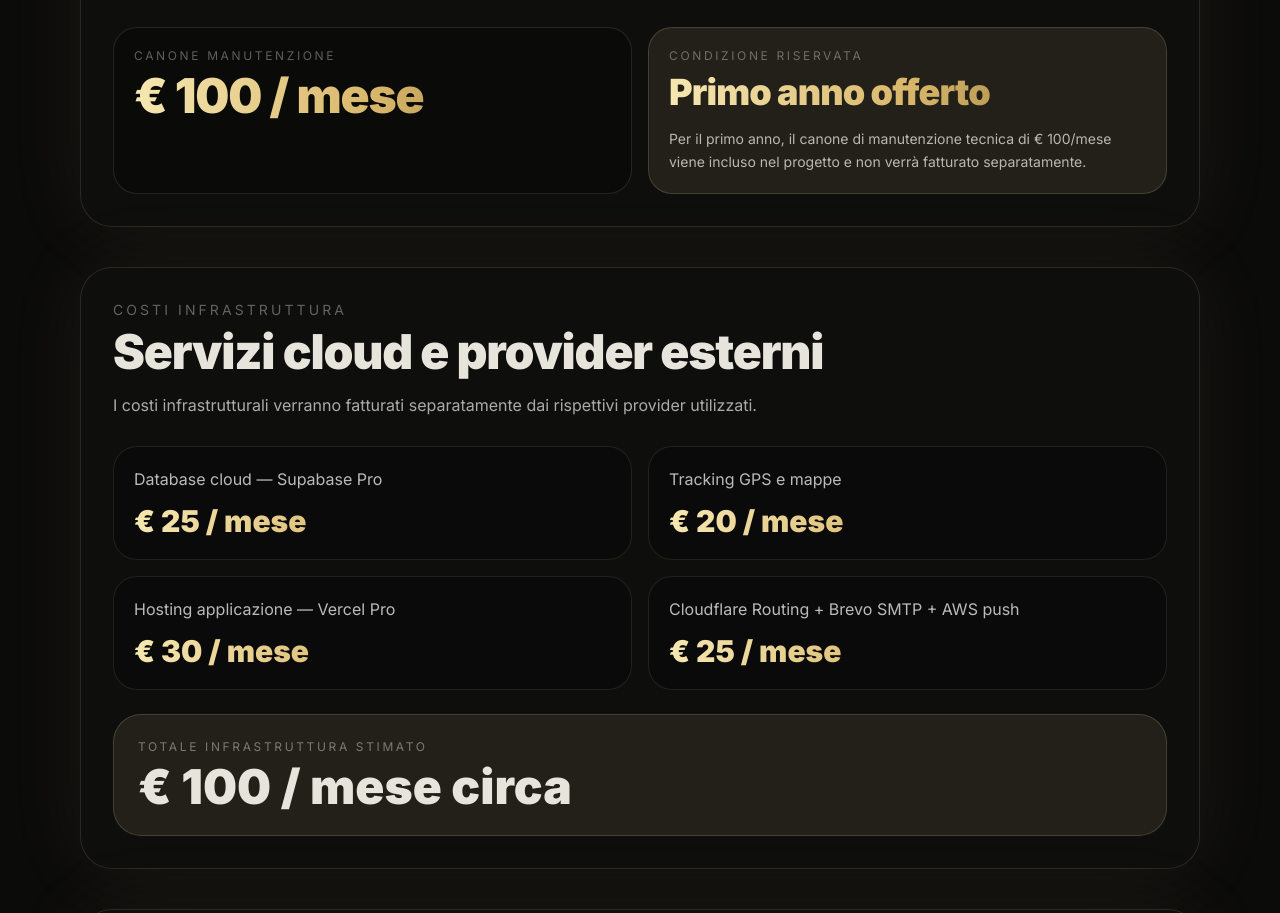
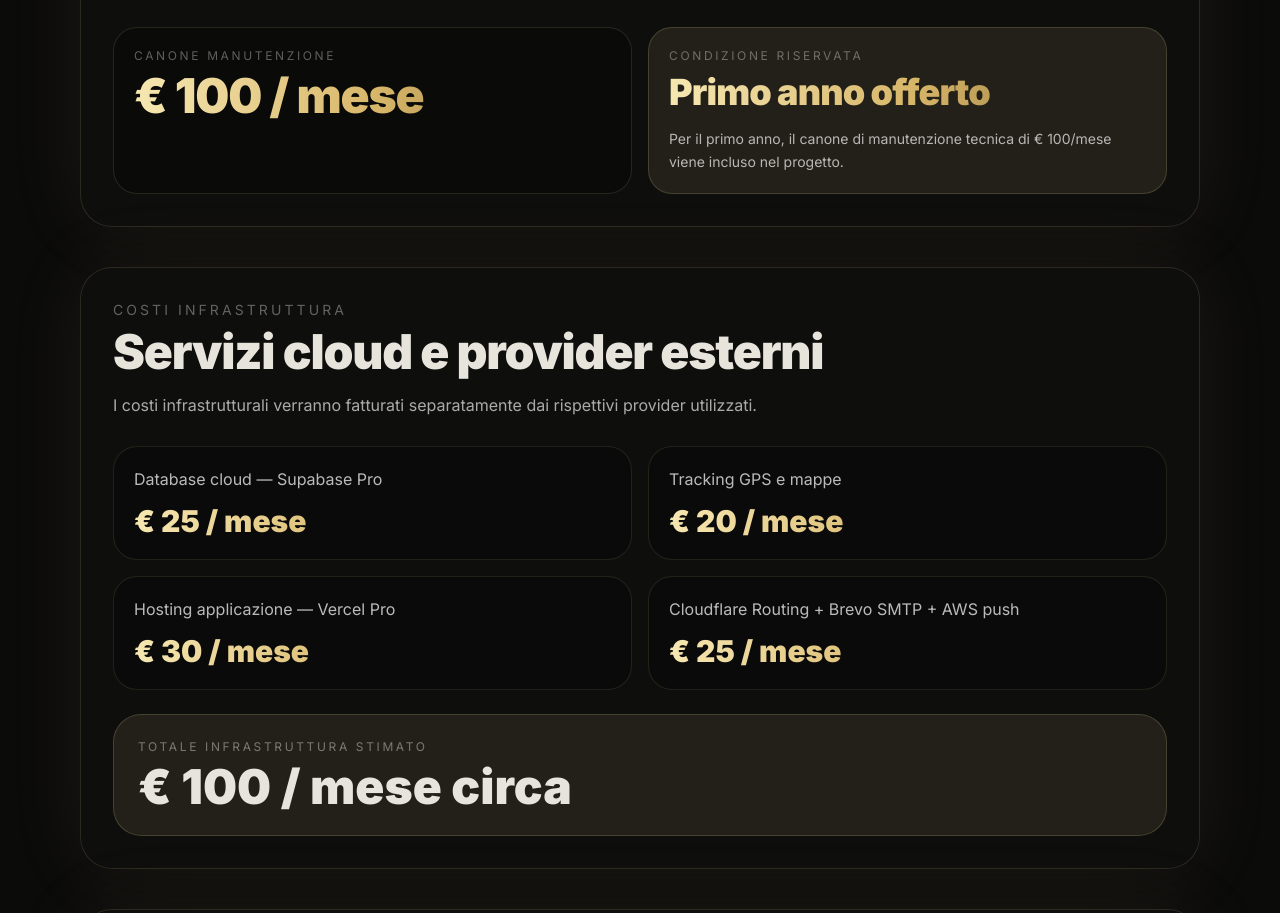
Before and after one commit to al3xf3r/alexfer33-site, a Next.js app: page /it/progetto-royalservicehub in a window 1280 px wide. Shown: the part 3740-4653 px from the top of the page. Built offline with nearby package versions, Linux system fonts and the light colour scheme.

Commit message:
Update page.tsx

```diff
--- a/src/app/it/progetto-royalservicehub/page.tsx
+++ b/src/app/it/progetto-royalservicehub/page.tsx
@@ -408,7 +408,7 @@ export default function RoyalServiceHubProposalPage() {
 
         <p className="mt-4 text-sm leading-relaxed text-white/68">
           Per il primo anno, il canone di manutenzione tecnica di € 100/mese
-          viene incluso nel progetto e non verrà fatturato separatamente.
+          viene incluso nel progetto.
         </p>
       </div>
     </div>
```
